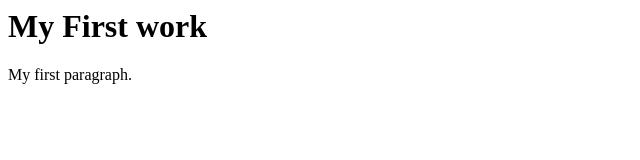
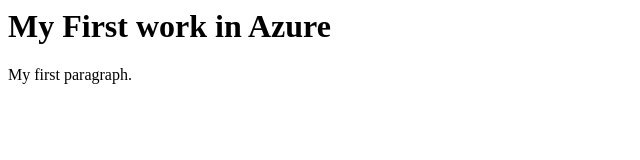
Before and after one commit to Punith1987/punirep2, a plain HTML site: page index.html in a window 1280 px wide. Shown: the whole page, without its empty margins (0-640 px from the left). Drawn offline with Linux system fonts and the light colour scheme.

Commit message:
Update index.html

```diff
--- a/index.html
+++ b/index.html
@@ -1,7 +1,7 @@
-<html>
+ <html>
 <body>
 
-<h1>My First work</h1>
+<h1>My First work in Azure </h1>
 
 <p>My first paragraph.</p>
 
```
